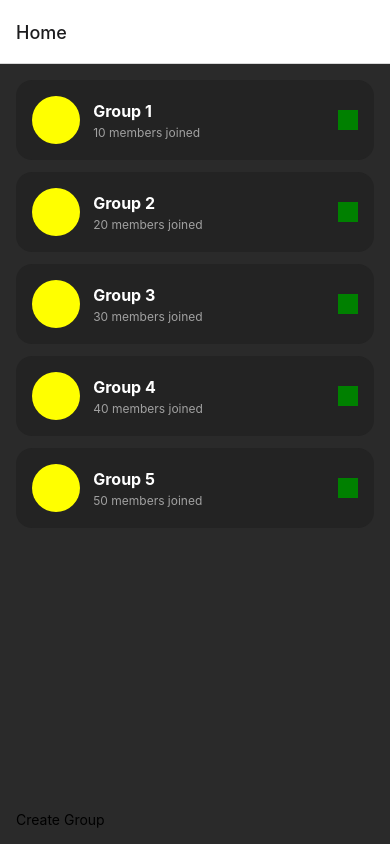
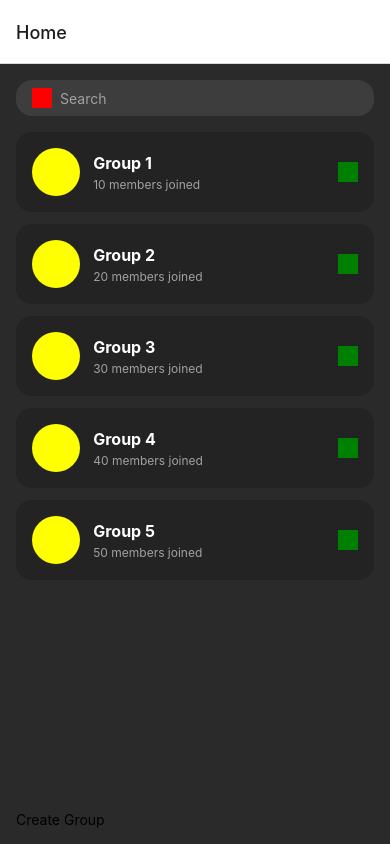
Before and after one commit to HangryCoder/Chatty, a React Native app: screen /Home in a window 390 px wide. Built offline with nearby package versions, Linux system fonts and the light colour scheme.

Commit message:
Working on Search bar UI. WIP

```diff
--- a/screens/HomeScreen.js
+++ b/screens/HomeScreen.js
@@ -1,5 +1,5 @@
 import React from 'react';
-import { StyleSheet, View, Text, FlatList, TouchableOpacity } from 'react-native';
+import { StyleSheet, View, Text, FlatList, TouchableOpacity, TextInput } from 'react-native';
 import GroupItem from '../components/GroupItem'
 
 class HomeScreen extends React.Component {
@@ -7,6 +7,7 @@ class HomeScreen extends React.Component {
     constructor() {
         super()
         this.state = {
+            searchValue: "",
             data: [
                 {
                     id: 1,
@@ -47,8 +48,30 @@ class HomeScreen extends React.Component {
         }
     }
 
+    onChangeText = (text) => {
+        console.log("text " + text)
+    }
+
     renderSearchBar = () => {
-
+        return (<View style={{
+            flexDirection: 'row',
+            marginBottom: 16,
+            backgroundColor: '#3D3D3D',
+            borderRadius: 16,
+            paddingVertical: 8,
+            paddingHorizontal: 16,
+            alignItems: 'center'
+        }}>
+            <View style={{ width: 20, height: 20, backgroundColor: 'red' }}></View>
+            <TextInput
+                editable
+                numberOfLines={1}
+                placeholder="Search"
+                onChangeText={text => onChangeText(text)}
+                value={this.state.searchValue}
+                style={{ flex: 1, marginHorizontal: 8, fontSize: 14, color: '#A1A1A1' }}
+            />
+        </View>)
     }
 
     createGroup = () => {
@@ -87,6 +110,7 @@ class HomeScreen extends React.Component {
     render = () => {
         return (
             <View style={styles.container} >
+                {this.renderSearchBar()}
                 {this.renderGroupList()}
                 {this.renderCreateGroupButton()}
             </View>
```
